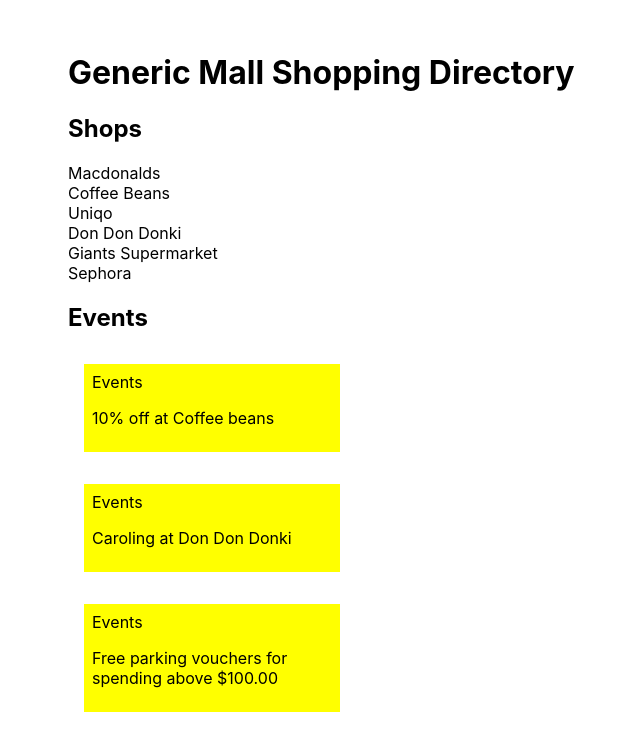
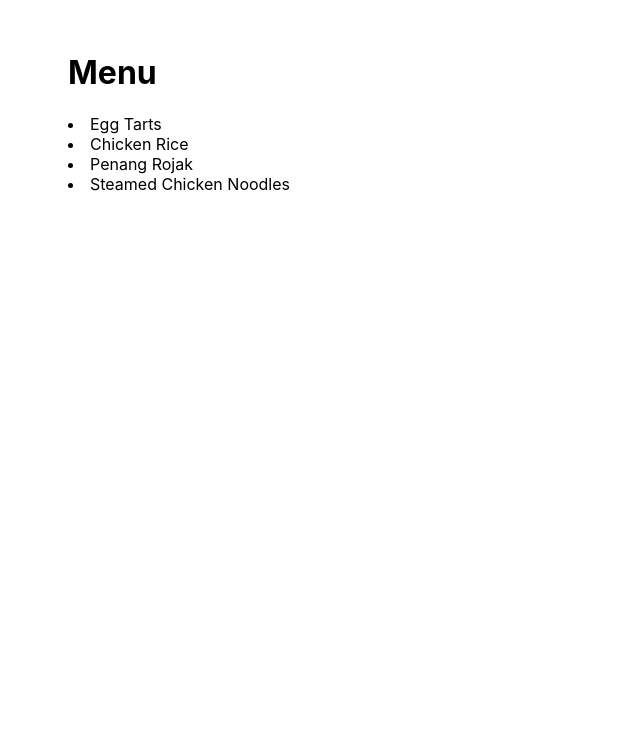
Before and after one commit to smdewi/react-7-2-render-list, a React (Create React App) app: page / in a window 1280 px wide. Shown: the top 750 px of the page, without its empty margins (60-700 px from the left). Built offline with nearby package versions, Linux system fonts and the light colour scheme.

Commit message:
Display menu items in simple list

```diff
--- a/src/App.js
+++ b/src/App.js
@@ -1,11 +1,11 @@
 import './App.css';
-// import Menu from './Menu';
-import MallDirectory from './MallDirectory';
+import Menu from './Menu';
+// import MallDirectory from './MallDirectory';
 
 function App() {
   return (
     <div className="app-container">
-      <MallDirectory />
+      <Menu />
     </div>
   );
 }
--- a/src/Menu.js
+++ b/src/Menu.js
@@ -2,13 +2,27 @@
 
 export default class Menu extends React.Component {
     state = {
+        menuItems: [
+          "Egg Tarts",
+          "Chicken Rice",
+          "Penang Rojak",
+          "Steamed Chicken Noodles"
+        ]
+    }
 
+    showMenu() {
+      let jsx = [];
+      for (let item of this.state.menuItems) {
+        jsx.push(<li key={item}>{item}</li>)
+      }
+      return jsx;
     }
 
     render() {
         return (
             <React.Fragment>
                 <h1>Menu </h1>
+                {this.showMenu()}
             </React.Fragment>
         );
     }
```
Also changed, not shown: src/MallDirectoryComplex.js (added).
